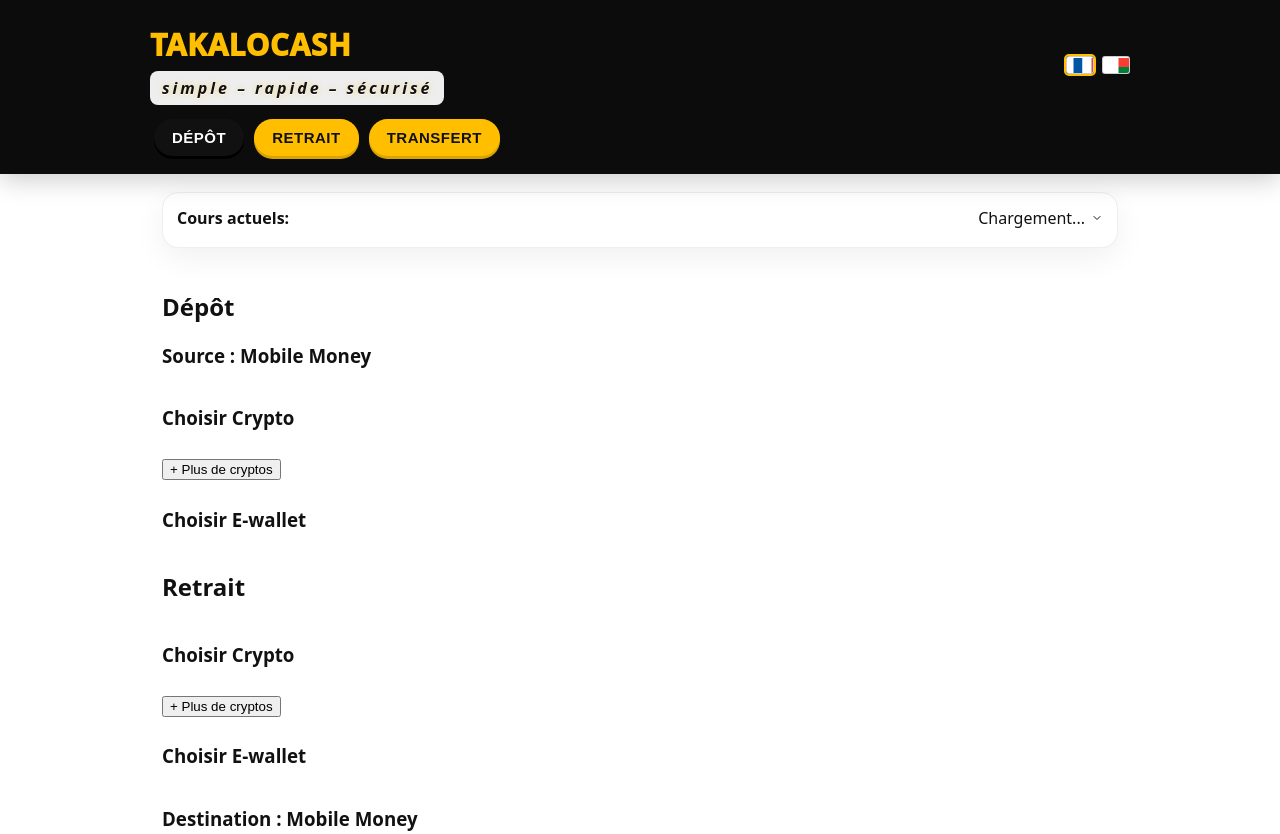
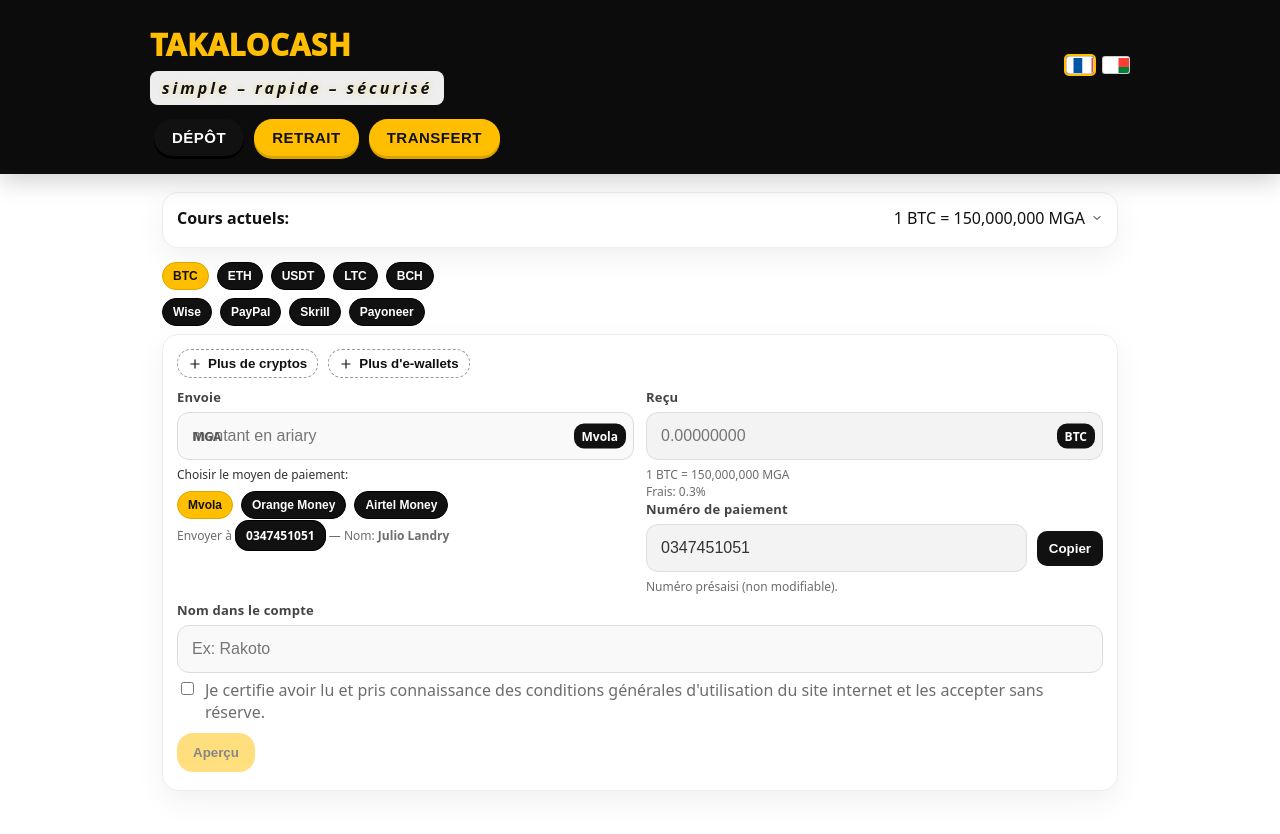
Before and after one commit to JulioLandry/TakaloCash-Site, a plain HTML site: page index.html in a window 1280 px wide. Shown: the top 834 px of the page. Drawn offline with nearby package versions, Linux system fonts and the light colour scheme; no server answers.

Commit message:
Update index.html

```diff
--- a/index.html
+++ b/index.html
@@ -195,51 +195,141 @@
   <div class="ewallet-strip" id="ewalletStrip"></div>
 
   <!-- ================== DEPOT ================== -->
-<section id="depot">
-  <h2>Dépôt</h2>
+  <section id="panel-depot" class="panel" role="tabpanel" aria-labelledby="tab-depot">
+    <!-- Expanders -->
+    <div class="row">
+      <button class="expand-btn" id="toggleMoreCryptos">
+        <svg viewBox="0 0 24 24" fill="none"><path d="M12 5v14M5 12h14" stroke="currentColor" stroke-width="2" stroke-linecap="round"/></svg>
+        Plus de cryptos
+      </button>
+      <button class="expand-btn" id="toggleMoreEwallets">
+        <svg viewBox="0 0 24 24" fill="none"><path d="M12 5v14M5 12h14" stroke="currentColor" stroke-width="2" stroke-linecap="round"/></svg>
+        Plus d'e-wallets
+      </button>
+    </div>
 
-  <!-- Mobile Money ho loharano -->
-  <div class="payment-source">
-    <h3>Source : Mobile Money</h3>
-    <!-- Airtel, Orange, Telma, etc -->
-  </div>
+    <div class="grid" style="margin-top:10px">
+      <!-- ENVOIE (Montant + Paiement) -->
+      <div>
+        <div class="label">Envoie</div>
+        <div class="field">
+          <input id="dep-amount-ariary" type="number" inputmode="decimal" placeholder="montant en ariary" />
+          <span class="prefix">MGA</span>
+          <span class="suffix" id="dep-pay-logo">Mvola</span>
+        </div>
 
-  <!-- Destination Crypto -->
-  <div class="crypto-strip" id="cryptoStripDepot">
-    <h3>Choisir Crypto</h3>
-    <!-- BTC, ETH, USDT no miseho par défaut -->
-  </div>
-  <button id="expandCryptoDepot">+ Plus de cryptos</button>
+        <div class="note">Choisir le moyen de paiement:</div>
+        <div class="pay-opts" id="dep-pay-opts">
+          <button class="paybtn" data-pay="mvola" aria-pressed="true">Mvola</button>
+          <button class="paybtn" data-pay="orange">Orange Money</button>
+          <button class="paybtn" data-pay="airtel">Airtel Money</button>
+        </div>
 
-  <!-- Destination E-wallet -->
-  <div class="ewallet-strip" id="ewalletStripDepot">
-    <h3>Choisir E-wallet</h3>
-    <!-- PayPal, Skrill, Wise, Neteller sns... Miseho avy hatrany -->
-  </div>
-</section>
+        <div class="note muted" id="dep-pay-hint">
+          Envoyer à <span class="chip" id="dep-pay-dest">0347451051</span> — Nom: <b id="dep-pay-name">Julio Landry</b>
+        </div>
+      </div>
+
+      <!-- REÇU (Crypto amount + Adresse preset selon sélection) -->
+      <div>
+        <div class="label">Reçu</div>
+        <div class="field">
+          <input id="dep-amount-crypto" type="text" placeholder="0.00000000" readonly />
+          <span class="suffix" id="dep-crypto-suffix">BTC</span>
+        </div>
+        <div class="note muted">
+          <div id="dep-rate-note">1 BTC = … MGA</div>
+          <div id="dep-fee-note">Frais: 0,3%</div>
+        </div>
+
+        <div class="label" id="dep-addr-label">Adresse de paiement</div>
+        <div class="row">
+          <div class="field" style="flex:1">
+            <input id="dep-addr" type="text" readonly value="" />
+          </div>
+          <button class="copybtn" id="dep-copy">Copier</button>
+        </div>
+        <div class="note muted" id="dep-addr-note">Adresse/identifiant présaisie selon le moyen sélectionné (non modifiable).</div>
+      </div>
+    </div>
+
+    <div class="label" style="margin-top:6px">Nom dans le compte</div>
+    <div class="field"><input id="dep-holder" type="text" placeholder="Ex: Rakoto" /></div>
+
+    <label class="checkbox">
+      <input id="dep-accept" type="checkbox" />
+      <span class="muted">Je certifie avoir lu et pris connaissance des conditions générales d'utilisation du site internet et les accepter sans réserve.</span>
+    </label>
+    <div class="actions">
+      <button id="dep-preview" class="btn btn-primary" disabled>Aperçu</button>
+      <span class="muted" id="dep-msg"></span>
+    </div>
+  </section>
 
   <!-- ================== RETRAIT ================== -->
-  <section id="retrait">
-  <h2>Retrait</h2>
+  <section id="panel-retrait" class="panel" role="tabpanel" aria-labelledby="tab-retrait" hidden>
+    <div class="row">
+      <button class="expand-btn" id="toggleMoreCryptos2">
+        <svg viewBox="0 0 24 24" fill="none"><path d="M12 5v14M5 12h14" stroke="currentColor" stroke-width="2" stroke-linecap="round"/></svg>
+        Plus de cryptos
+      </button>
+      <button class="expand-btn" id="toggleMoreEwallets2">
+        <svg viewBox="0 0 24 24" fill="none"><path d="M12 5v14M5 12h14" stroke="currentColor" stroke-width="2" stroke-linecap="round"/></svg>
+        Plus d'e-wallets
+      </button>
+    </div>
 
-  <!-- Source Crypto -->
-  <div class="crypto-strip" id="cryptoStripRetrait">
-    <h3>Choisir Crypto</h3>
-    <!-- BTC, ETH, USDT par défaut -->
-  </div>
-  <button id="expandCryptoRetrait">+ Plus de cryptos</button>
+    <div class="grid" style="margin-top:10px">
+      <div>
+        <div class="label">Envoie</div>
+        <div class="field">
+          <input id="ret-amount-crypto" type="number" inputmode="decimal" placeholder="0.00000000" />
+          <span class="suffix" id="ret-crypto-suffix">BTC</span>
+        </div>
+        <div class="note">
+          <div class="row">
+            <div class="field">
+              <div class="label">Adresse (nô)</div>
+              <input id="ret-our-addr" type="text" readonly />
+            </div>
+            <button id="ret-copy" class="btn btn-ghost">Copier</button>
+          </div>
+          <div class="muted" id="ret-crypto-only">Envoyer seulement en <b>BTC</b></div>
+        </div>
+      </div>
 
-  <!-- Source E-wallet -->
-  <div class="ewallet-strip" id="ewalletStripRetrait">
-    <h3>Choisir E-wallet</h3>
-    <!-- PayPal, Skrill, Wise, Neteller sns... Miseho avy hatrany -->
-  </div>
+      <div>
+        <div class="label">Reçu</div>
+        <div class="field">
+          <input id="ret-amount-ariary" type="text" placeholder="0 MGA" readonly />
+          <span class="prefix">MGA</span>
+          <span class="suffix" id="ret-wallet-logo">Mvola</span>
+        </div>
+        <div class="note muted">
+          <div id="ret-rate-note">1 BTC = … MGA</div>
+          <div id="ret-fee-note">Frais: 0,5%</div>
+        </div>
 
-  <!-- Destination Mobile Money -->
-  <div class="payment-destination">
-    <h3>Destination : Mobile Money</h3>
-    <!-- Airtel, Orange, Telma, MVola... -->
-  </div>
+        <div class="label">Moyen de réception</div>
+        <div class="field">
+          <input id="ret-phone" type="tel" placeholder="Numéro (mobile money / e-wallet)" />
+          <span class="suffix" id="ret-wallet-icon">Mvola</span>
+        </div>
+        <div class="note muted" id="ret-wallet-note">Nom dans le compte Mvola</div>
+
+        <div class="label">Nom du titulaire</div>
+        <div class="field"><input id="ret-name" type="text" placeholder="Ex: Rakoto" /></div>
+      </div>
+    </div>
+
+    <label class="checkbox">
+      <input id="ret-accept" type="checkbox" />
+      <span class="muted">Je certifie avoir lu et pris connaissance des conditions générales d'utilisation du site internet et les accepter sans réserve.</span>
+    </label>
+    <div class="actions">
+      <button id="ret-preview" class="btn btn-primary" disabled>Aperçu</button>
+      <span class="muted" id="ret-msg"></span>
+    </div>
   </section>
 
   <!-- ================== TRANSFERT ================== -->
```
